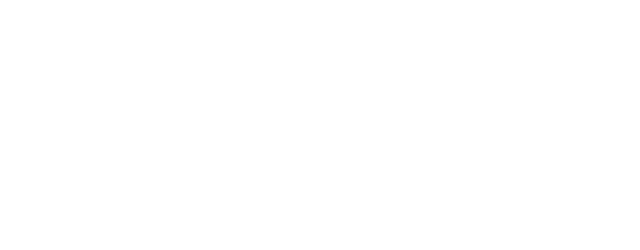
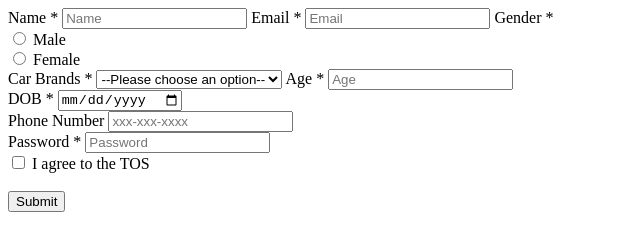
Before and after one commit to acciojob/car-insurance-form-PatilDivyani, a website: page main.html in a window 1280 px wide. Shown: the whole page, without its empty margins (0-640 px from the left). Drawn offline with Linux system fonts and the light colour scheme.

Commit message:
created a submission

```diff
--- a/main.html
+++ b/main.html
@@ -10,7 +10,51 @@
 	<!-- the entire body must be written by student -->
     <script type="text/javascript" src="./script.js">
 </script>
+<form method="POST">
+	<label for="name">Name *</label>
+	<input type="text" id="name" name="name" placeholder="Name" required>
 
+	<label for="email">Email *</label>
+	<input type="email" id="email" name="email" placeholder="Email" required>
+
+	<label>Gender *</label>
+	<div>
+	<input type="radio" id="gender_m" name="gender" value="male" required>
+	<label for="gender_m">Male</label>
+	</div>
+	<div>
+	<input type="radio" id="gender_f" name="gender" value="female" required>
+	<label for="gender_f">Female</label>
+	</div>
+
+	<label for="cars">Car Brands *</label>
+	<select id="cars" name="cars" required>
+	<option value="" disabled selected>--Please choose an option--</option>
+	<option value="BMW">BMW</option>
+	<option value="Audi">Audi</option>
+	<option value="Mercedez">Mercedez</option>
+	</select>
+
+	<label for="age">Age *</label>
+	<input type="number" id="age" name="age" placeholder="Age" required>
+	<br>
+
+	<label for="dob">DOB *</label>
+	<input type="date" id="dob" name="dob" required><br>
+
+	<label for="tel">Phone Number</label>
+	<input type="tel" id="tel" name="tel" placeholder="xxx-xxx-xxxx" pattern="[0-9]{3}-[0-9]{3}-[0-9]{4}">
+	<br>
+	<label for="password">Password *</label>
+	<input type="password" id="password" name="password" placeholder="Password" required>
+	<br>
+	<div>
+	<input type="checkbox" id="tos" name="tos" required>
+	<label for="tos">I agree to the TOS</label>
+	</div>
+	<br>
+	<button type="submit">Submit</button>
+	</form>
 </body>
 
 </html>
```
